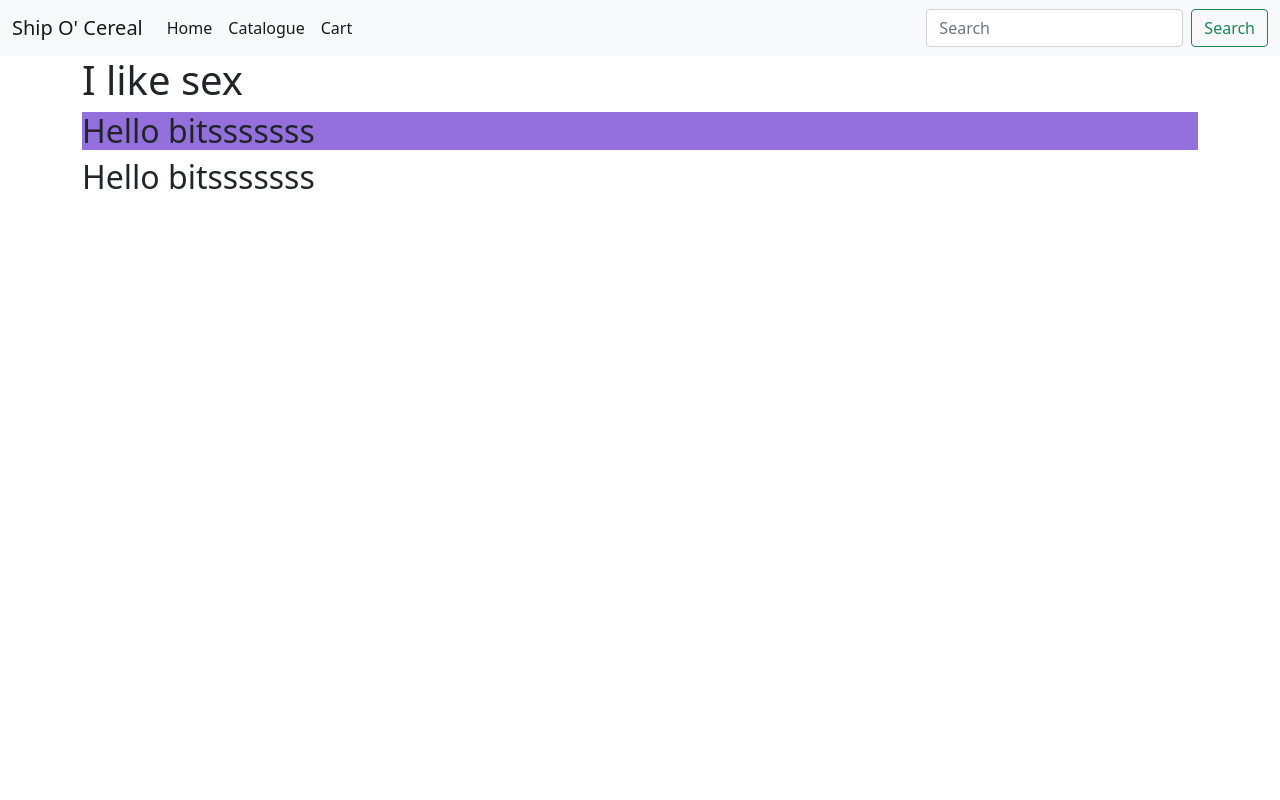
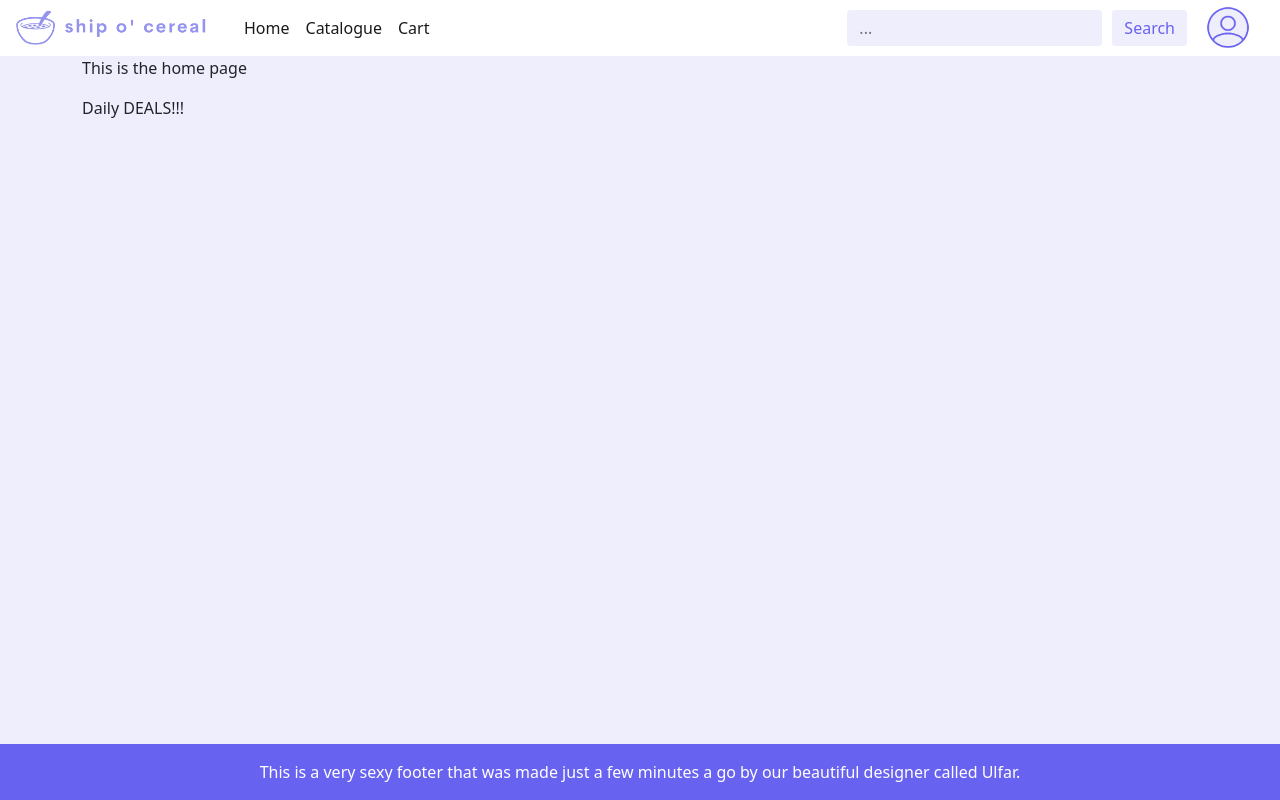
Before and after one commit to kveldhaugur/verklegt-2, a Django app: template ship_o_cereal/templates/homepage/index.html in a window 1280 px wide. Run offline with Django 3.2, Linux system fonts and the light colour scheme; the template is opened without the code that fills it, so the values that code supplies are empty.

Commit message:
Homepage fixing

```diff
--- a/ship_o_cereal/static/css/main.css
+++ b/ship_o_cereal/static/css/main.css
@@ -1,3 +1,43 @@
-.shipocereal_test {
-    background: mediumpurple;
+
+body {
+	background-color: #efeefd;
 }
+footer {
+	position: fixed;
+	width: 100%;
+	left: 0;
+	bottom: 0;
+	background-color: #6862f1;
+	text-align: center;
+	color: white;
+}
+
+.main_logo {
+	max-width: 13rem;
+}
+
+.main_profile {
+	max-width: 3rem;
+	margin-left: 1rem;
+}
+
+.navbar {
+    padding-top: 0rem;
+    padding-bottom: 0rem;
+}
+
+.container-fluid {
+	background-color: white;
+}
+
+.btn-outline-success {
+	background-color: #efeefd;
+	color: #6862f1;
+	border-color: white;
+}
+
+.form-control {
+	background-color: #efeefd;
+	border-color: white;
+	color: #6862f1;
+}
--- a/ship_o_cereal/templates/base.html
+++ b/ship_o_cereal/templates/base.html
@@ -9,9 +9,12 @@
     <link rel="stylesheet" href="{% static 'css/main.css' %}">
 </head>
 <body>
-    <nav class="navbar navbar-expand-lg navbar-light bg-light">
+
+    <nav class="navbar navbar-expand-lg navbar-light">
   <div class="container-fluid">
-    <a class="navbar-brand" href="#">Ship O' Cereal</a>
+    <a class="navbar-brand" href="#">
+        <img class="main_logo" src="/static/images/logo.png" alt="Ship O' Cereal">
+    </a>
     <button class="navbar-toggler" type="button" data-bs-toggle="collapse" data-bs-target="#navbarSupportedContent" aria-controls="navbarSupportedContent" aria-expanded="false" aria-label="Toggle navigation">
       <span class="navbar-toggler-icon"></span>
     </button>
@@ -28,24 +31,26 @@
         </li>
       </ul>
       <form class="d-flex">
-        <input class="form-control me-2" type="search" placeholder="Search" aria-label="Search">
+        <input class="form-control me-2" type="search" placeholder="..." aria-label="Search">
         <button class="btn btn-outline-success" type="submit">Search</button>
       </form>
+    <a class="navbar-brand" href="#">
+        <img class="main_profile" src="/static/images/profile_pic.png" alt="Ship O' Cereal">
+    </a>
     </div>
   </div>
 </nav>
 
-
-
     <div class="container">
-     <h1>I like sex</h1>
         {% block content %}
         {% endblock %}
     </div>
 
-
-
-
+<footer class="footer mt-auto py-3">
+  <div class="container">
+    <span >This is a very sexy footer that was made just a few minutes a go by our beautiful designer called Ulfar.</span>
+  </div>
+</footer>
 <script src="https://cdn.jsdelivr.net/npm/bootstrap@5.0.0-beta3/dist/js/bootstrap.bundle.min.js" integrity="sha384-JEW9xMcG8R+pH31jmWH6WWP0WintQrMb4s7ZOdauHnUtxwoG2vI5DkLtS3qm9Ekf" crossorigin="anonymous"></script>
 </body>
 </html>
--- a/ship_o_cereal/templates/homepage/index.html
+++ b/ship_o_cereal/templates/homepage/index.html
@@ -1,7 +1,5 @@
 {% extends 'base.html' %}
 {% block content %}
-    <div class="shipocereal_test">
-    <h2>Hello bitsssssss</h2>
-    </div>
-    <h2>Hello bitsssssss</h2>
+    <p>This is the home page</p>
+    <p>Daily DEALS!!!</p>
 {% endblock %}
```
Also changed, not shown: ship_o_cereal/static/images/logo.png (added), ship_o_cereal/static/images/profile_pic.png (added), 4 other files.
